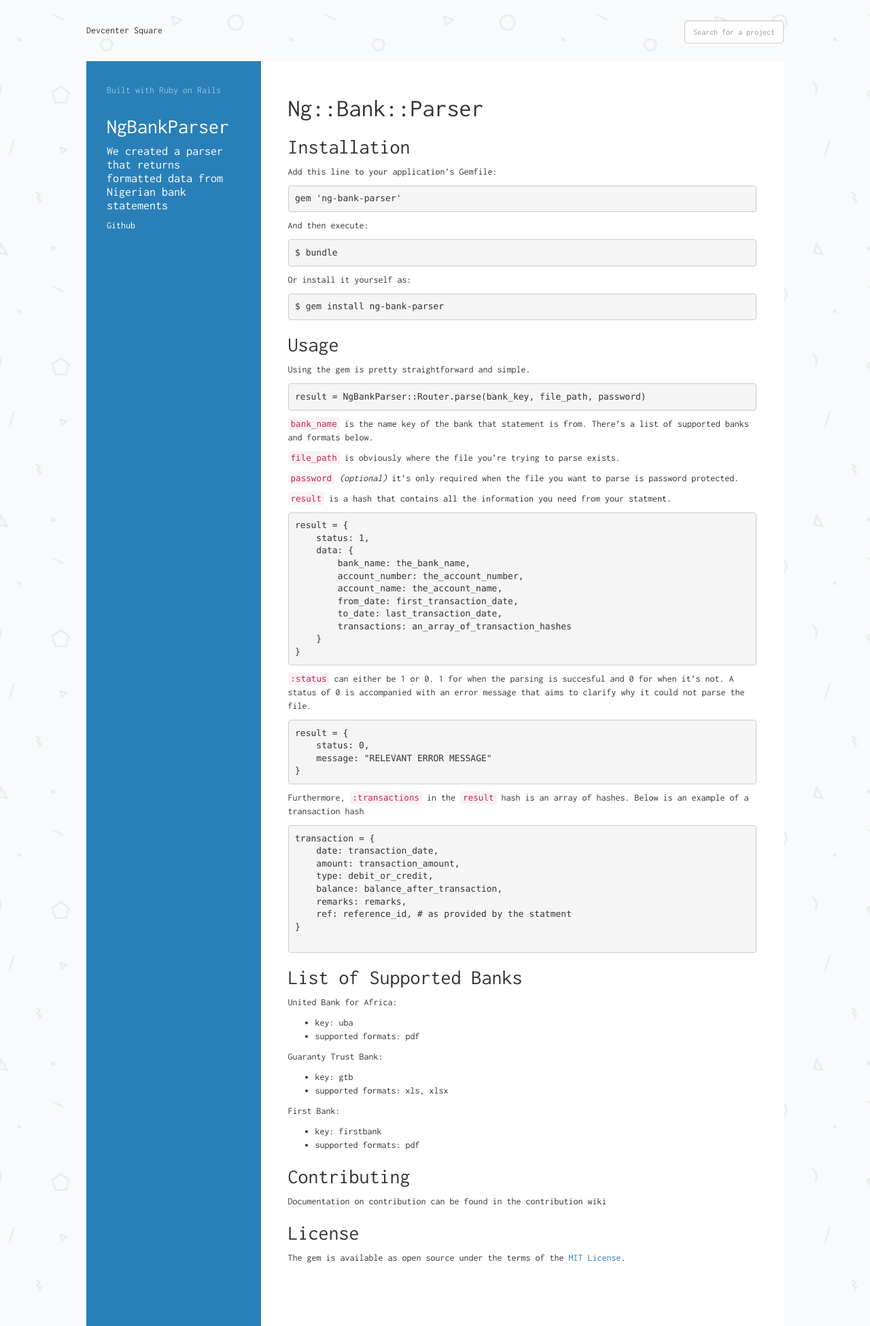
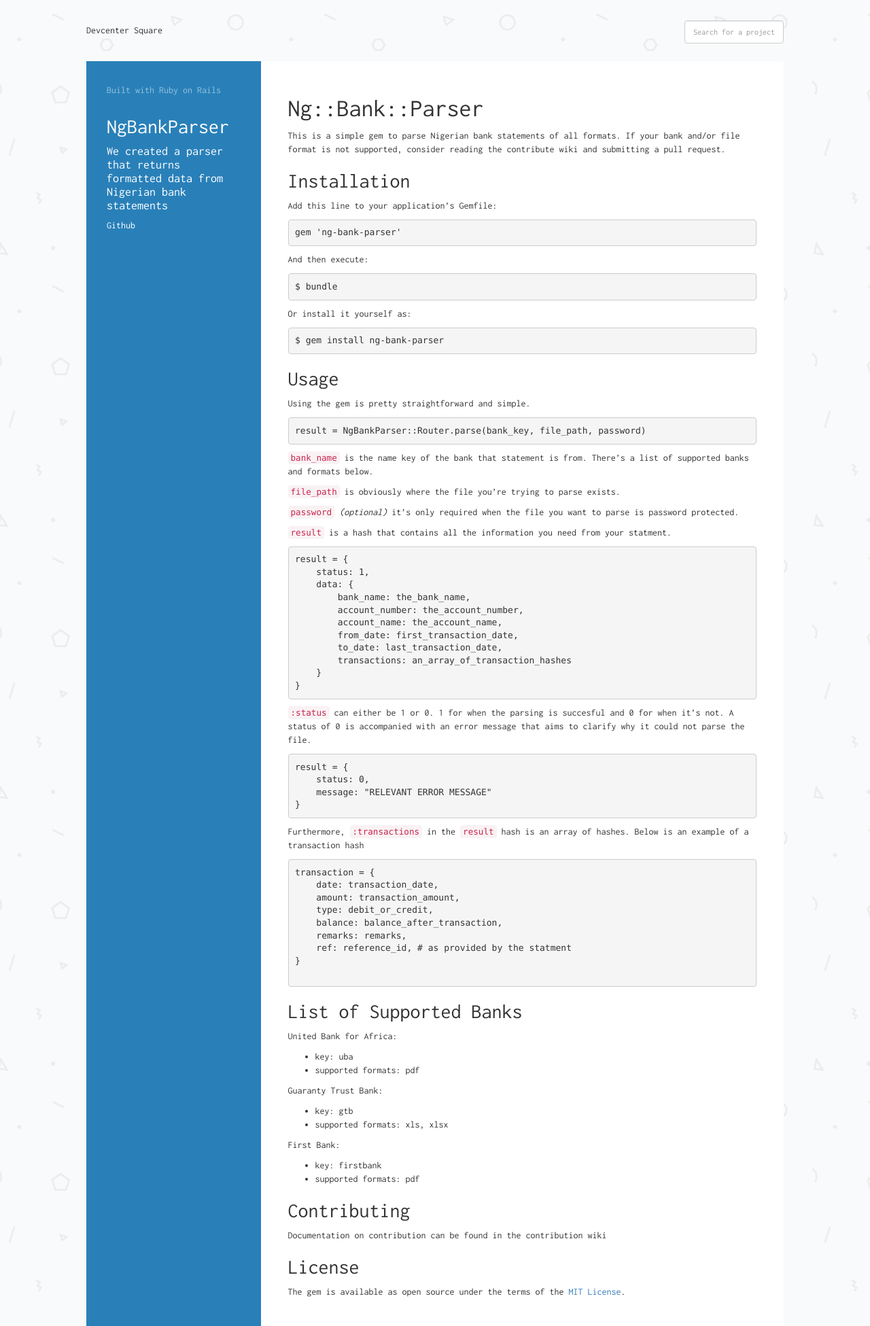
Before and after one commit to devcenter-square/devcenter-square.github.io, a Jekyll site: the page built from _posts/2015-08-20-ng-bank-parser.markdown, in a window 1280 px wide. Shown: the whole page at 68% size. Built offline with Jekyll 4.4.1, drawn with Linux system fonts in a browser that asks for light colours.

Commit message:
Update 2015-08-20-ng-bank-parser.markdown

```diff
--- a/_posts/2015-08-20-ng-bank-parser.markdown
+++ b/_posts/2015-08-20-ng-bank-parser.markdown
@@ -10,6 +10,8 @@
 ---
 
 # Ng::Bank::Parser
+
+This is a simple gem to parse Nigerian bank statements of all formats. If your bank and/or file format is not supported, consider reading the contribute wiki and submitting a pull request.
 
 ## Installation
 
```
